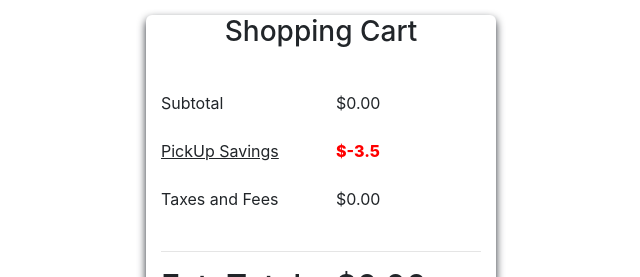
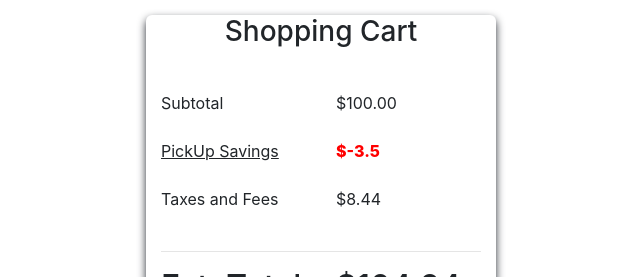
Before and after one commit to UmerSharif/React-shopping-cart, a React (Create React App) app: page / in a window 1280 px wide. Shown: the top 277 px of the page, without its empty margins (319-959 px from the left). Built offline with nearby package versions, Linux system fonts and the light colour scheme.

Commit message:
total tax and estimated toal working

```diff
--- a/src/App.js
+++ b/src/App.js
@@ -15,7 +15,7 @@ class App extends Component {
   constructor(props){
     super(props)
     this.state = {
-      total : 0,
+      total : 100,
       totalSaving : -3.5,
       taxes : 0,
       EstimatedTotal: 0,
@@ -23,6 +23,16 @@ class App extends Component {
 
     }
   }
+
+  componentDidMount() {
+    const totalTax = (this.state.total + this.state.totalSaving) * 0.0875
+    const totalEstimatedTotal = this.state.total + this.state.totalSaving + totalTax
+    this.setState({
+      taxes: totalTax,
+      EstimatedTotal: totalEstimatedTotal
+    })
+  }
+
 
   giveDiscount(){
 
```
